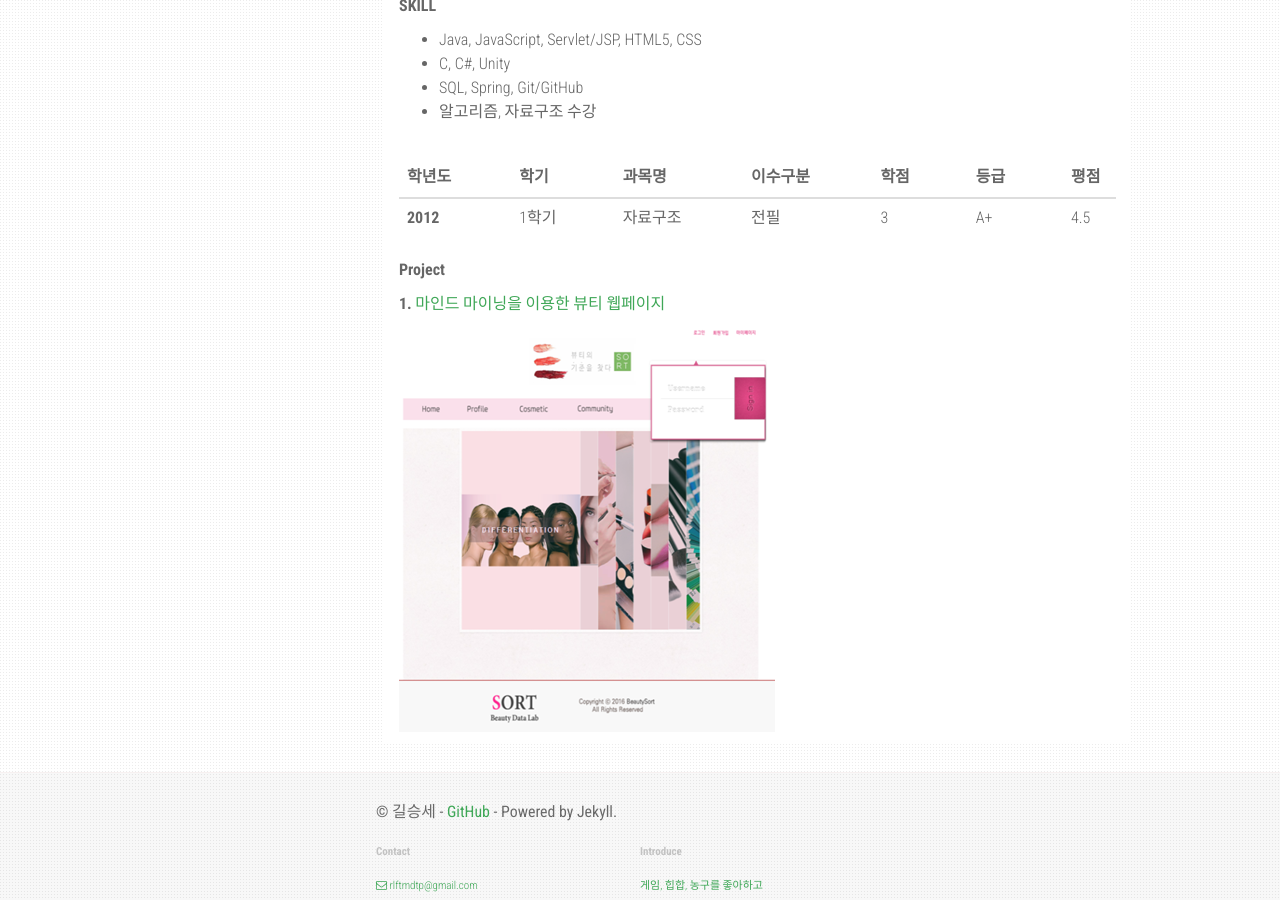
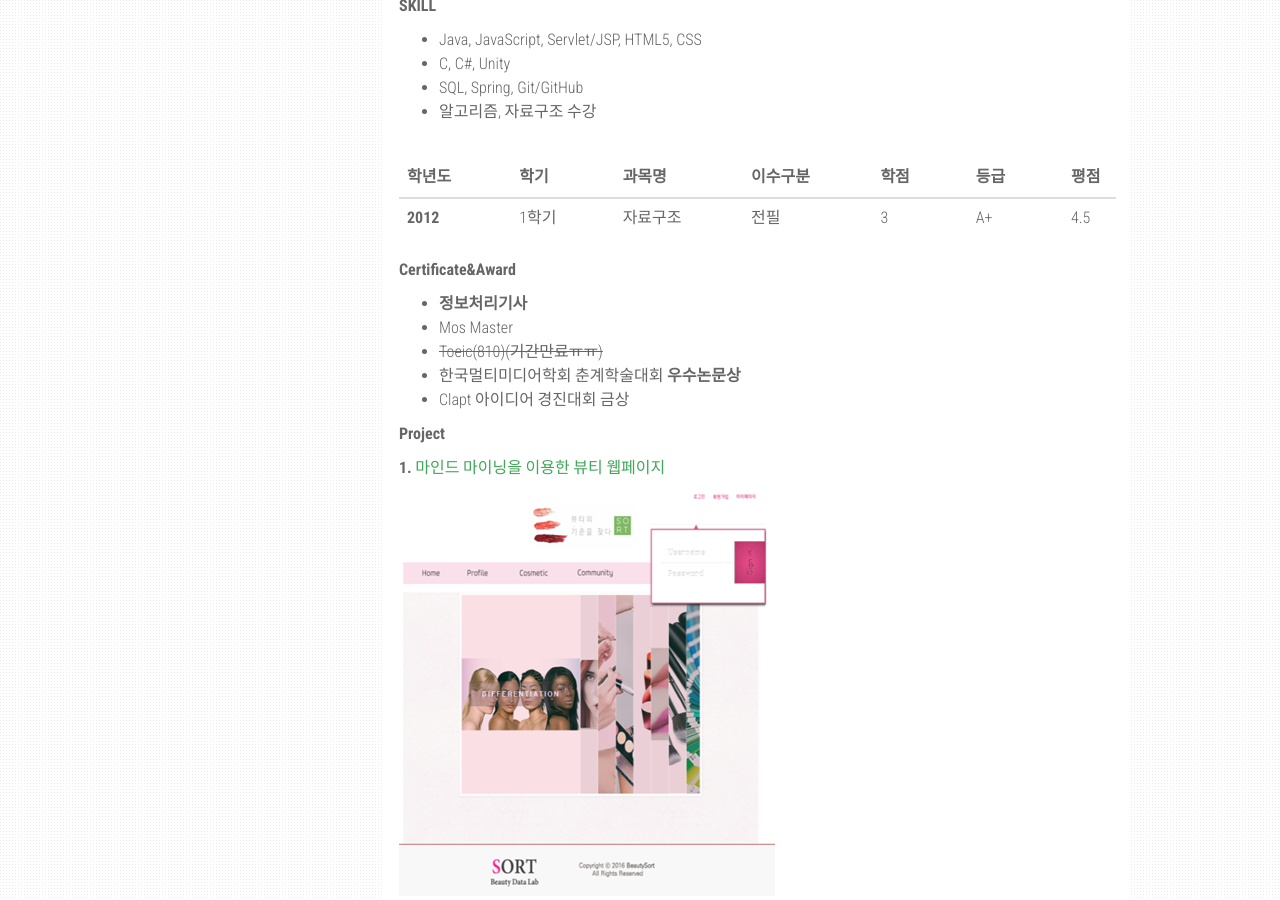
Before and after one commit to agusmakmun/agusmakmun.github.io, a Jekyll site: the page built from about.md, in a window 1280 px wide and 900 px high, scrolled down 1437 px. Built offline with Jekyll 4.4.1, drawn with Linux system fonts in a browser that asks for light colours; nearby versions of some CDN libraries.

Commit message:
Update about.md

```diff
--- a/about.md
+++ b/about.md
@@ -51,6 +51,13 @@ email: agus[at]python.web.id
       </tbody>
 </table>
 
+**Certificate&Award**
+
+* **정보처리기사**
+* Mos Master
+* ~~Toeic(810)(기간만료ㅠㅠ)~~
+* 한국멀티미디어학회 춘계학술대회 **우수논문상**
+* Clapt 아이디어 경진대회 금상
 
 **Project**
 
```
